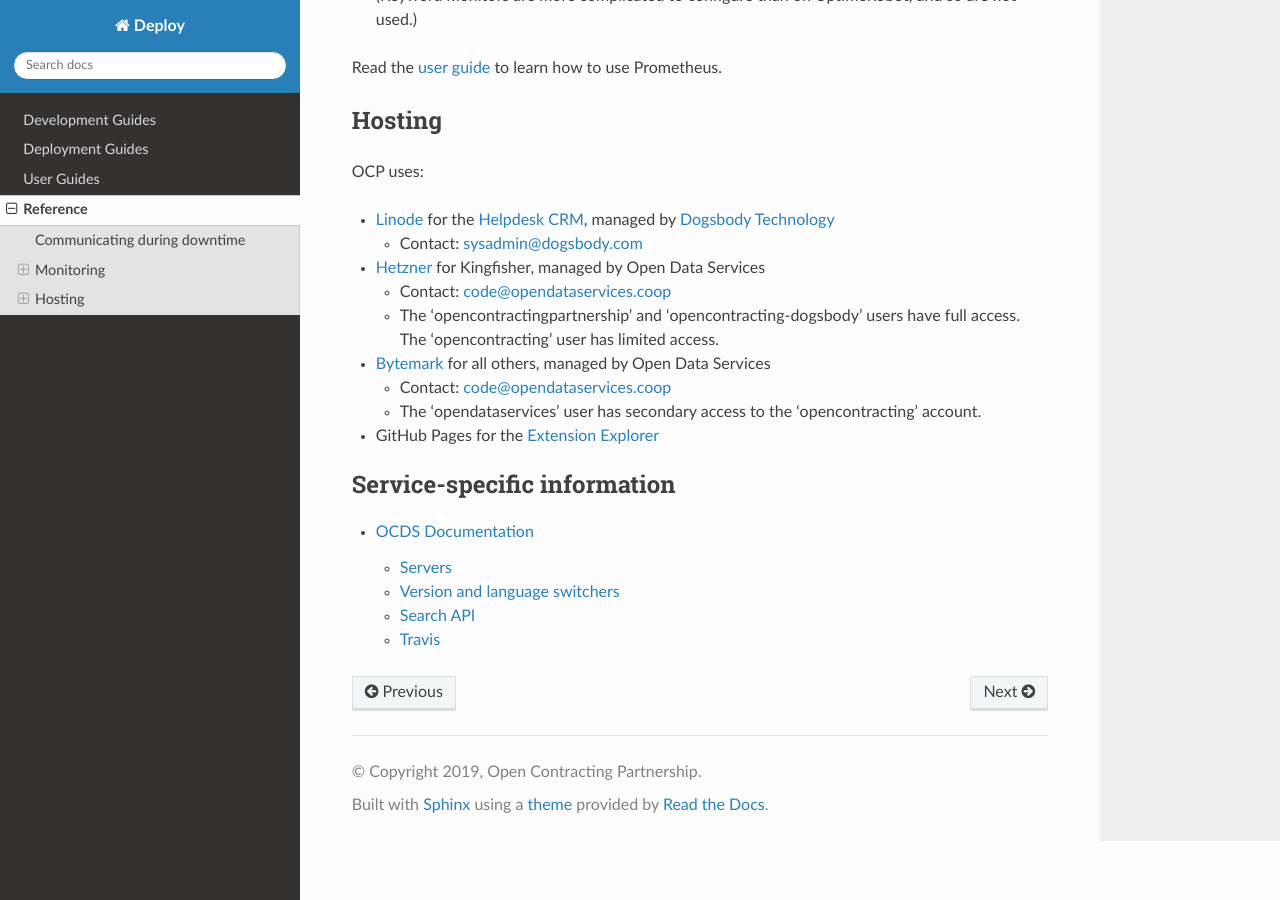
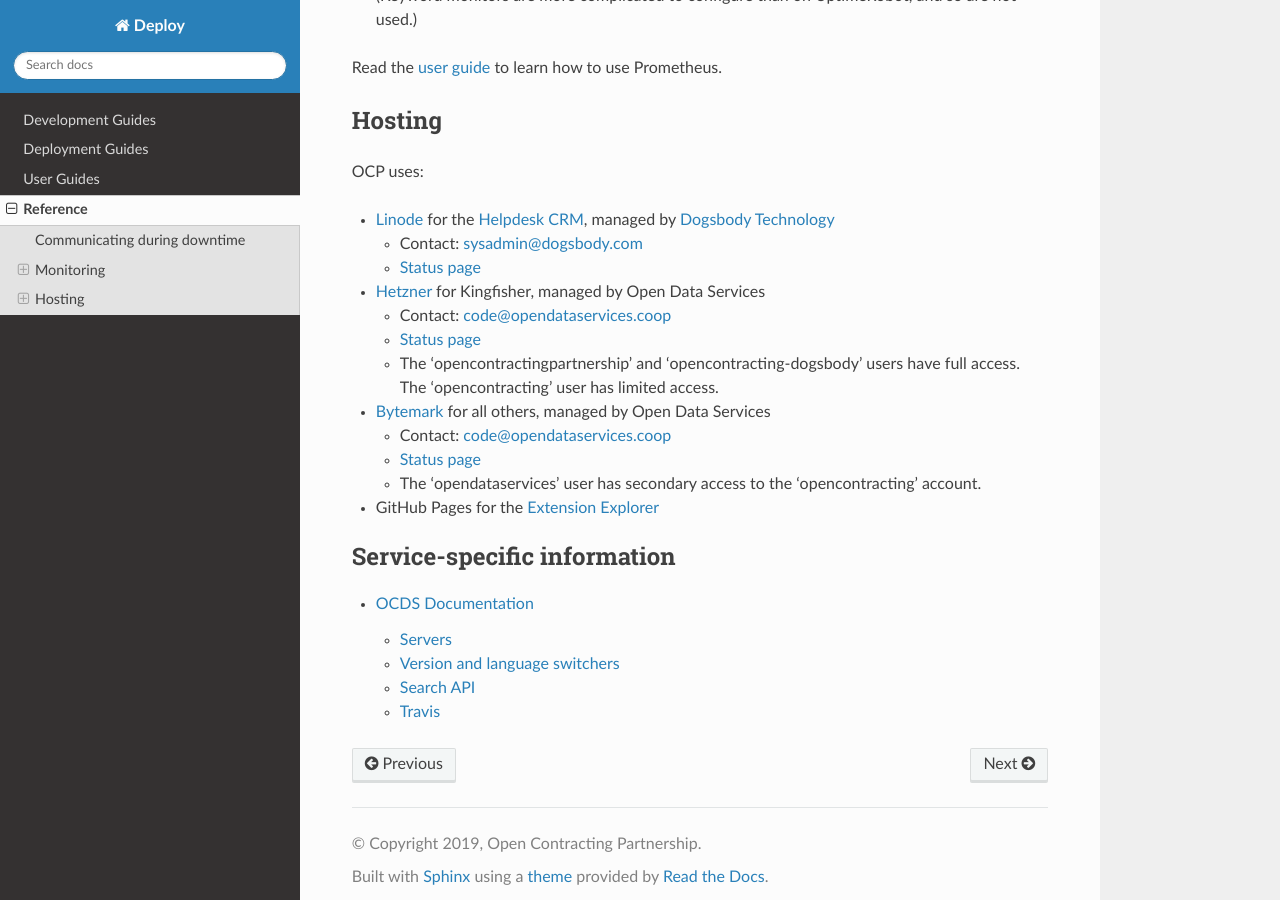
Before and after one commit to open-contracting/deploy, a Sphinx documentation site: the page built from docs/reference/index.rst, in a window 1280 px wide and 900 px high, scrolled down 846 px. Built offline with Sphinx 7.4.7 and the Read the Docs theme 2.0.0, drawn with Linux system fonts in a browser that asks for light colours.

Commit message:
Add links to status pages

```diff
--- a/docs/reference/index.rst
+++ b/docs/reference/index.rst
@@ -41,15 +41,18 @@
 -  `Linode <https://cloud.linode.com/>`__ for the `Helpdesk CRM <https://crm.open-contracting.org>`__, managed by `Dogsbody Technology <https://www.dogsbody.com>`__
 
    -  Contact: sysadmin@dogsbody.com
+   -  `Status page <https://status.linode.com/>`__
 
 -  `Hetzner <https://robot.your-server.de/server>`__ for Kingfisher, managed by Open Data Services
 
    -  Contact: code@opendataservices.coop
+   -  `Status page <https://www.hetzner-status.de/en.html>`__
    -  The 'opencontractingpartnership' and 'opencontracting-dogsbody' users have full access. The 'opencontracting' user has limited access.
 
 -  `Bytemark <https://panel.bytemark.co.uk/servers>`__ for all others, managed by Open Data Services
 
    -  Contact: code@opendataservices.coop
+   -  `Status page <https://status.bytemark.org/>`__
    -  The 'opendataservices' user has secondary access to the 'opencontracting' account.
 
 -  GitHub Pages for the `Extension Explorer <https://extensions.open-contracting.org/>`__
```
